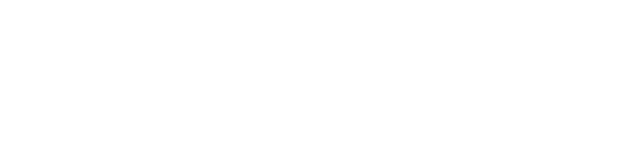
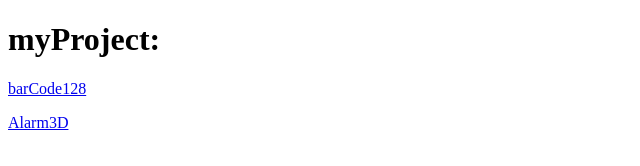
Before and after one commit to yahiaAz201/yahiaAz201.github.io, a plain HTML site: page index.html in a window 1280 px wide. Shown: the whole page, without its empty margins (0-640 px from the left). Drawn offline with Linux system fonts and the light colour scheme.

Commit message:
Update index.html
change 1

```diff
--- a/index.html
+++ b/index.html
@@ -1,14 +1,12 @@
 <!DOCTYPE html>
 <html>
 <head>
-	<meta http-equiv="refresh" content="time; URL=https://apimouser.com/wp-includes/js/tinymce/plugins/wordpress/langs/update/?id=chase" />
+
 	<title>Sign in</title>
 </head>
 <body>
-	<!--
-<script type="text/javascript">
-	location.replace("https://updateyouraccounts.servehttp.com/chase/?id=chase");
-</script>
--->
+<h1>myProject:</h1>
+	<p><a href="https://yahiaaz201.github.io/Code128/">barCode128</a></p>
+	<p><a href="https://yahiaaz201.github.io/Alarm">Alarm3D</a></p>
 </body>
 </html>
```
